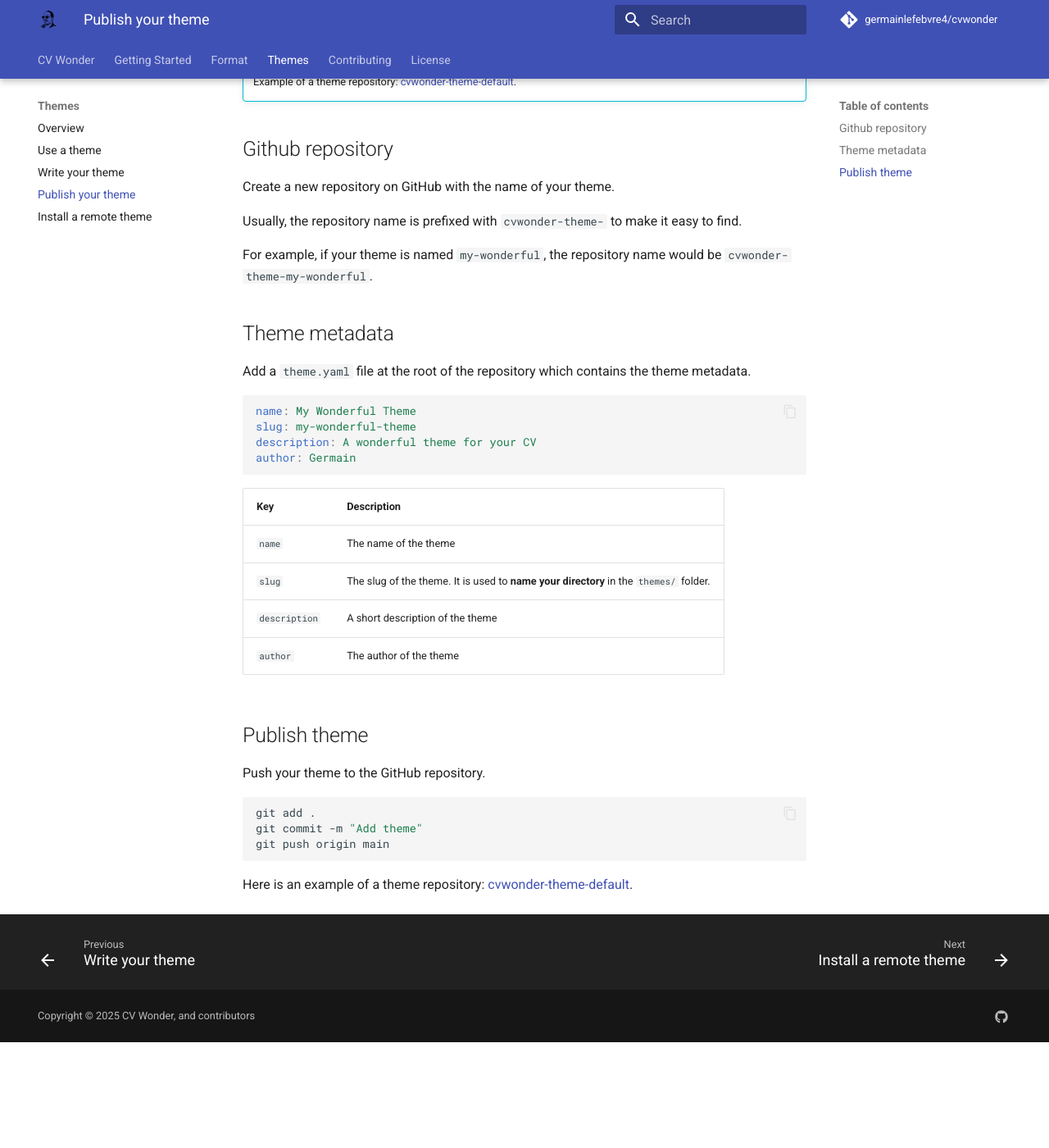
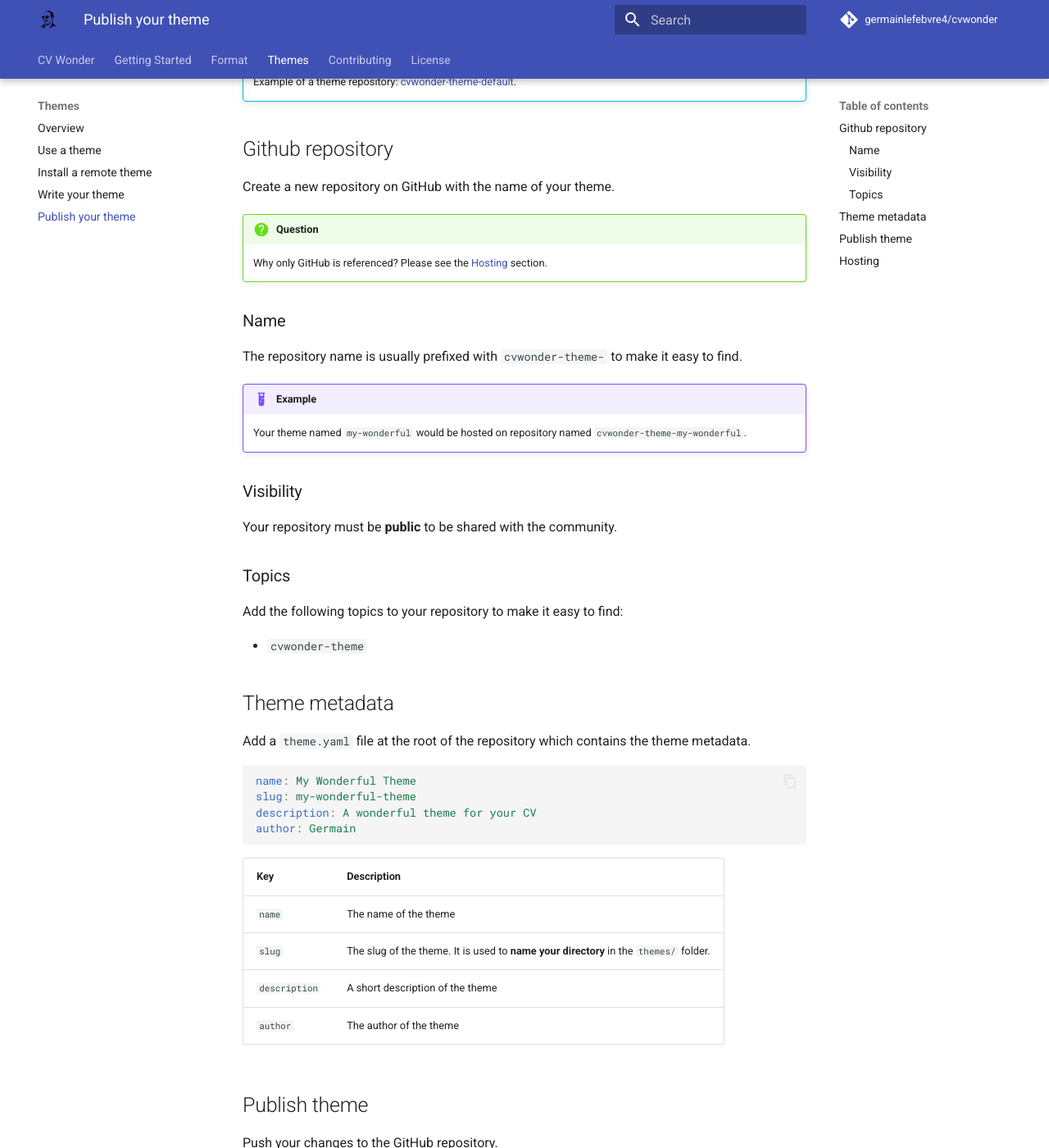
Before and after one commit to germainlefebvre4/cvwonder, an MkDocs documentation site: the page built from docs/readthedocs/themes/publish-theme.md, in a window 1280 px wide and 1400 px high, scrolled down 233 px. Shown: the whole window at 82% size. Built offline with MkDocs 1.6.1 and Material for MkDocs 9.7.7, drawn with Linux system fonts in a browser that asks for light colours; comment, search, counter and statistics services are not loaded; before the commit the page ends 1504 px from its top, so only the background shows below that; some of the changed text lies outside the part shown.

Commit message:
docs: Improve pages on themes

````diff
--- a/docs/mkdocs.yml
+++ b/docs/mkdocs.yml
@@ -57,9 +57,9 @@ nav:
   - Themes:
     - Overview: themes/overview.md
     - Use a theme: themes/use-theme.md
+    - Install a remote theme: themes/install-theme.md
     - Write your theme: themes/write-theme.md
     - Publish your theme: themes/publish-theme.md
-    - Install a remote theme: themes/install-theme.md
   - Contributing:
     - How to contribute:
         - Issues: contributing/issues.md
--- a/docs/readthedocs/themes/publish-theme.md
+++ b/docs/readthedocs/themes/publish-theme.md
@@ -10,9 +10,27 @@
 
 Create a new repository on GitHub with the name of your theme.
 
-Usually, the repository name is prefixed with `cvwonder-theme-` to make it easy to find.
+!!! question
 
-For example, if your theme is named `my-wonderful`, the repository name would be `cvwonder-theme-my-wonderful`.
+    Why only GitHub is referenced? Please see the [Hosting](#hosting) section.
+
+### Name
+
+The repository name is usually prefixed with `cvwonder-theme-` to make it easy to find.
+
+!!! example
+
+    Your theme named `my-wonderful` would be hosted on repository named `cvwonder-theme-my-wonderful`.
+
+### Visibility
+
+Your repository must be **public** to be shared with the community.
+
+### Topics
+
+Add the following topics to your repository to make it easy to find:
+
+* `cvwonder-theme`
 
 ## Theme metadata
 
@@ -34,7 +52,7 @@ author: Germain
 
 ## Publish theme
 
-Push your theme to the GitHub repository.
+Push your changes to the GitHub repository.
 
 ```bash
 git add .
@@ -42,4 +60,15 @@ git commit -m "Add theme"
 git push origin main
 ```
 
-Here is an example of a theme repository: [cvwonder-theme-default](https://github.com/germainlefebvre4/cvwonder-theme-default){:target="_blank"}.
+!!! example
+
+    The default theme [cvwonder-theme-default](https://github.com/germainlefebvre4/cvwonder-theme-default){:target="_blank"} is a good example to follow.
+
+## Hosting
+
+!!! warning
+
+    For now, only GitHub is supported.
+    This will probably change in the future.
+
+    If you want to use another hosting platform, please open an issue on the [Github repository](https://github.com/germainlefebvre4/cvwonder/issues).
````
Also changed, not shown: docs/readthedocs/themes/install-theme.md (+20 -8 lines), docs/readthedocs/themes/overview.md (+1 -1 lines), docs/readthedocs/themes/write-theme.md (+5 -1 lines).
